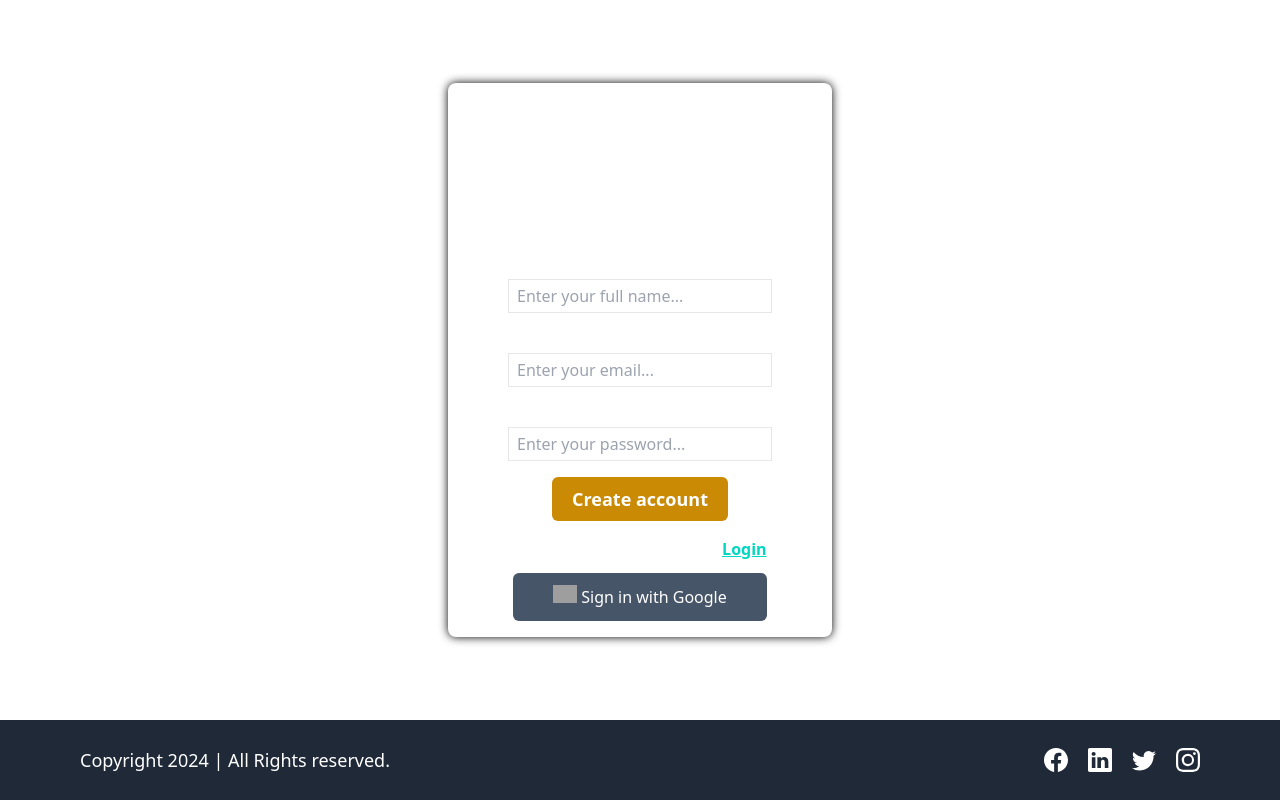
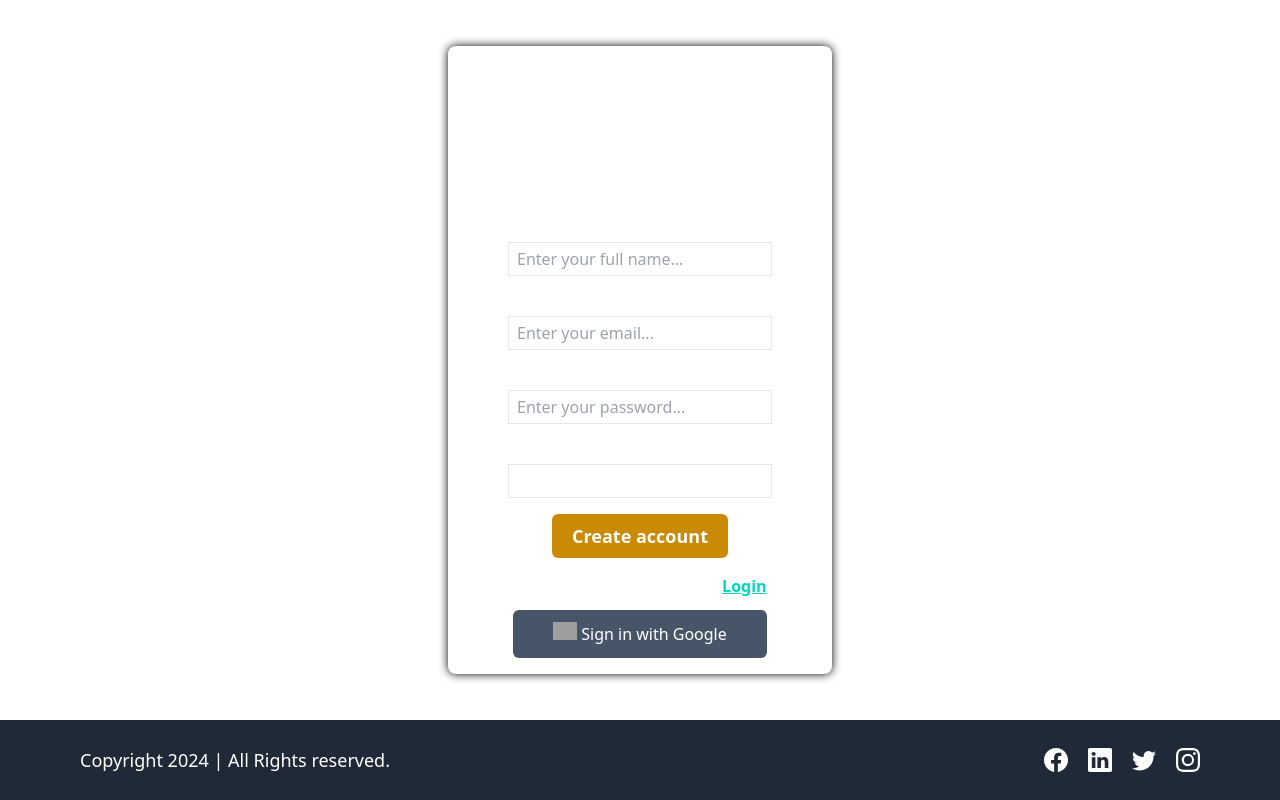
Before and after one commit to saquibalam09/learning-management-system-, a React (Vite) app in the folder lms-frontend/: page /signup in a window 1280 px wide. Built offline with nearby package versions, Linux system fonts and the light colour scheme; no server answers; grey boxes are pictures that could not be loaded.

Commit message:
sdfghjkldfghj

```diff
--- a/lms-frontend/src/Pages/Signup.jsx
+++ b/lms-frontend/src/Pages/Signup.jsx
@@ -18,6 +18,7 @@ function Signup() {
     email: "",
     password: "",
     avatar: "",
+    role: "", // Capture role data
   });
 
   function handleUserInput(e) {
@@ -48,11 +49,14 @@ function Signup() {
 
   async function createNewAccount(e) {
     e.preventDefault();
+    console.log(signupData);
+
     if (
       !signupData.email ||
       !signupData.password ||
       !signupData.fullName ||
-      !signupData.avatar
+      !signupData.avatar ||
+      !signupData.role
     ) {
       toast.error("Please fill all the details");
       return;
@@ -91,6 +95,7 @@ function Signup() {
     formData.append("email", signupData.email);
     formData.append("password", signupData.password);
     formData.append("avatar", signupData.avatar);
+    formData.append("role", signupData.role);
 
     // dispatch create account action
     const response = await dispatch(createAccount(formData));
@@ -101,6 +106,7 @@ function Signup() {
         email: "",
         password: "",
         avatar: "",
+        role: "",
       });
 
       setPrevImage("");
@@ -179,6 +185,22 @@ function Signup() {
               value={signupData.password}
             />
           </div>
+
+          <div className="w-3/4 flex flex-col gap-1">
+            <label htmlFor="role" className="font-semibold">
+              Role
+            </label>
+            <select
+              name="role"
+              id="role"
+              onChange={handleUserInput}
+              value={signupData.role}
+              className="bg-transparent px-2 py-1 border"
+            >
+              <option value="USER">USER</option>
+              <option value="ADMIN">ADMIN</option>
+            </select>
+          </div>
           <button
             type="submit"
             className="w-1/2 mt-1 bg-yellow-600 font-semibold py-2 hover:bg-yellow-500 text-lg cursor-pointer transition-all ease-in-out duration-200 rounded-md"
```
Also changed, not shown: 1 other file (tests, documents, lock files or other folders).
